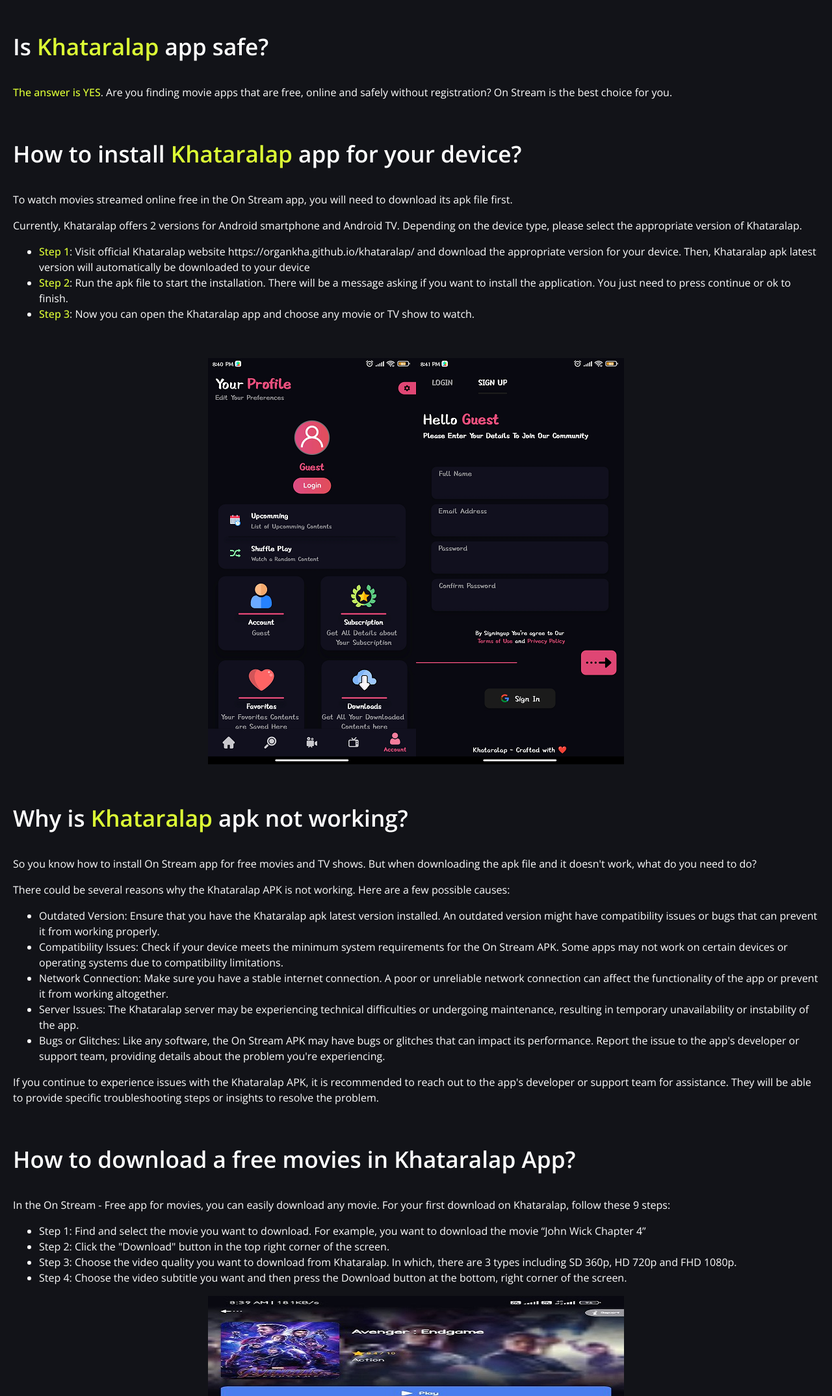
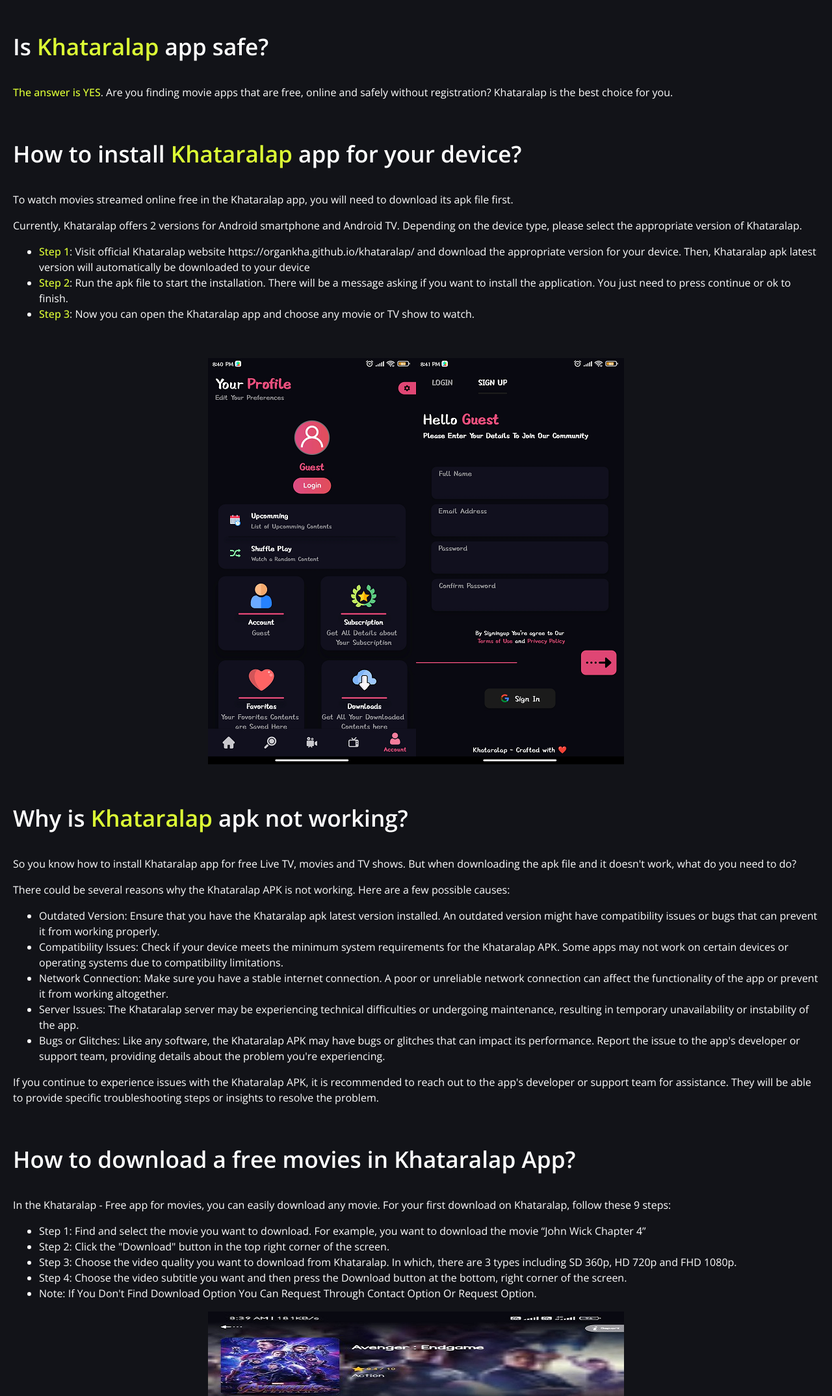
Before and after one commit to organkha/khataralap, a plain HTML site: page index.html in a window 1280 px wide. Shown: the part 2060-4208 px from the top of the page at 65% size. Drawn offline with nearby package versions, Linux system fonts and the light colour scheme.

Commit message:
Update index.html

```diff
--- a/index.html
+++ b/index.html
@@ -90,7 +90,7 @@
                 <div class="fl-icon"><img src="https://organkha.github.io/khataralap/svgexport-1.svg" title="" alt=""></div>
                 <div class="fl-content">
                     <div class="fl-title">Free without registration</div>
-                    <p>On Stream is totally free, you can even stream without an account. There are no hidden fees.</p>
+                    <p>Khataralap is totally free, you can even stream without an account. There are no hidden fees.</p>
                 </div>
             </div>
             <div class="fl-item">
@@ -138,13 +138,13 @@
             <div class="heading-2x">Is <strong class="highlight">Khataralap</strong> app safe?</div>
             <div class="sec-text">
                 <p><strong class="highlight">The answer is YES</strong>. Are you finding movie apps that are free,
-                    online and safely without registration? On Stream is the best choice for you.</p>
+                    online and safely without registration? Khataralap is the best choice for you.</p>
             </div>
             <p>&nbsp;</p>
             <div class="heading-2x">How to install <strong class="highlight">Khataralap</strong> app for your device?
             </div>
             <div class="sec-text">
-                <p>To watch movies streamed online free in the On Stream app, you will need to download its apk file
+                <p>To watch movies streamed online free in the Khataralap app, you will need to download its apk file
                     first.</p>
                 <p>Currently, Khataralap offers 2 versions for Android smartphone and Android TV. Depending on the device
                     type, please select the appropriate version of Khataralap.</p>
@@ -170,7 +170,7 @@
 
             <div class="heading-2x">Why is <strong class="highlight">Khataralap</strong> apk not working?</div>
             <div class="sec-text">
-                <p>So you know how to install On Stream app for free movies and TV shows. But when downloading the apk
+                <p>So you know how to install Khataralap app for free Live TV, movies and TV shows. But when downloading the apk
                     file and it doesn't work, what do you need to do?</p>
                 <p>There could be several reasons why the Khataralap APK is not working. Here are a few possible
                     causes:</p>
@@ -178,8 +178,8 @@
                     <li>Outdated Version: Ensure that you have the Khataralap apk latest version installed. An outdated
                         version might have compatibility issues or bugs that can prevent it from working properly.
                     </li>
-                    <li>Compatibility Issues: Check if your device meets the minimum system requirements for the On
-                        Stream APK. Some apps may not work on certain devices or operating systems due to compatibility
+                    <li>Compatibility Issues: Check if your device meets the minimum system requirements for the Khataralap
+             APK. Some apps may not work on certain devices or operating systems due to compatibility
                         limitations.
                     </li>
                     <li>Network Connection: Make sure you have a stable internet connection. A poor or unreliable
@@ -189,7 +189,7 @@
                     <li>Server Issues: The Khataralap server may be experiencing technical difficulties or undergoing
                         maintenance, resulting in temporary unavailability or instability of the app.
                     </li>
-                    <li>Bugs or Glitches: Like any software, the On Stream APK may have bugs or glitches that can impact
+                    <li>Bugs or Glitches: Like any software, the Khataralap APK may have bugs or glitches that can impact
                         its performance. Report the issue to the app's developer or support team, providing details
                         about the problem you're experiencing.
                     </li>
@@ -202,7 +202,7 @@
 
             <div class="heading-2x">How to download a free movies in Khataralap App?</div>
             <div class="sec-text">
-                <p>In the On Stream - Free app for movies, you can easily download any movie. For your first download on Khataralap, follow these 9 steps:</p>
+                <p>In the Khataralap - Free app for movies, you can easily download any movie. For your first download on Khataralap, follow these 9 steps:</p>
                 <ul>
                     <li>Step 1: Find and select the movie you want to download. For example, you want to download the movie “John Wick Chapter 4”
                     </li>
@@ -211,6 +211,8 @@
                     <li>Step 3: Choose the video quality you want to download from Khataralap. In which, there are 3 types including SD 360p, HD 720p and FHD 1080p.
                     </li>
                     <li>Step 4: Choose the video subtitle you want and then press the Download button at the bottom, right corner of the screen.
+                    </li>
+                    <li>Note: If You Don't Find Download Option You Can Request Through Contact Option Or Request Option.
                     </li>
                 </ul>
                 <p style="text-align: center;">
@@ -222,7 +224,7 @@
 
             <div class="heading-2x">Is Khataralap available for PC?</div>
             <div class="sec-text">
-                <p>Yes, you can watch movies streamed online free with On Stream on PC. However, you need to use the Android emulator to download and use the Khataralap app.</p>
+                <p>Yes, you can watch movies streamed online free with Khataralap on PC. However, you need to use the Android emulator to download and use the Khataralap app.</p>
                 <ul>
                     <li>Step 1 - Download the emulator software: Please search on Google and download one of the emulator software like BlueStacks, NoxPlayer, Droid4x… Example, you will download BlueStacks.
                     </li>
@@ -234,9 +236,9 @@
                     </li>
                     <li>Step 5 - Setup BlueStacks: On the initial launch, you will be prompted to sign in with your Google account. Provide your Google account credentials to sign in and set up BlueStacks.
                     </li>
-                    <li>Step 6 - Search and download Khataralap App: Go to the official On Stream website https://organkha.github.io/khataralap/ and download the “Khataralap for Android” version.
+                    <li>Step 6 - Search and download Khataralap App: Go to the official Khataralap website https://organkha.github.io/khataralap/ and download the “Khataralap for Android” version.
                     </li>
-                    <li>Step 7 - Run and Install On Stream installer: Click on the File you just downloaded to run the installation process. Just follow the instructions to complete the installation.
+                    <li>Step 7 - Run and Install Khataralap installer: Click on the File you just downloaded to run the installation process. Just follow the instructions to complete the installation.
                     </li>
                 </ul>
                 <p>In conclusion, the Khataralap app provides a platform for accessing free movies and TV shows. With this app, users can conveniently stream and enjoy a wide range of content without requiring a subscription or payment.
```
